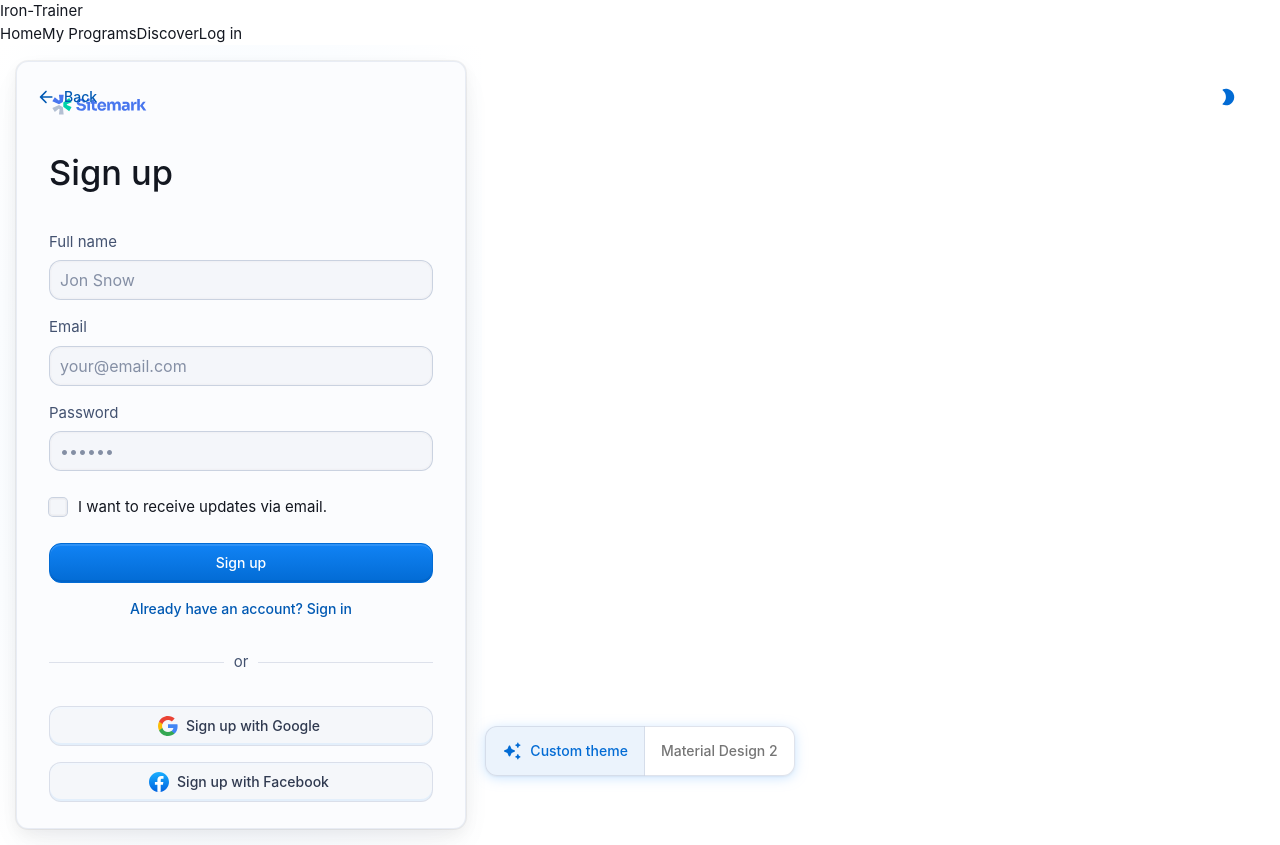
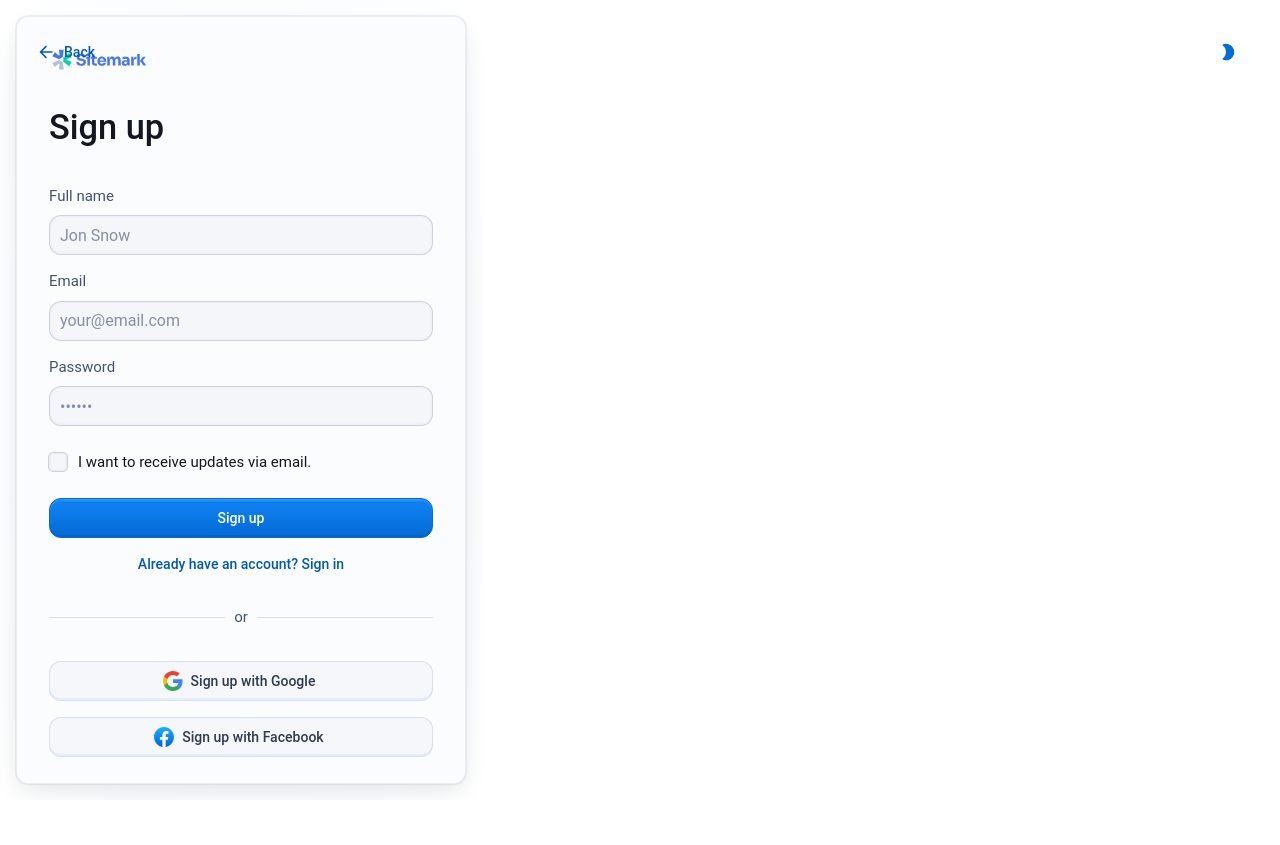
Before and after one commit to TatsatJha/Iron-Trainer, a React (Vite) app in the folder client/: page /register in a window 1280 px wide. After the commit the page ends 800 px from the top, so only its background shows below. Built offline with nearby package versions, Linux system fonts and the light colour scheme.

Commit message:
trouble shoot sign up page

```diff
--- a/client/src/App.tsx
+++ b/client/src/App.tsx
@@ -2,12 +2,11 @@ import { Outlet} from 'react-router-dom'
 import Navbar from './components/navbar'
 
 export default function App() {
+  const url = document.URL
   return (
     <>
-    {/* set z-index to 50 Navbar should be top-most element */}
-      <Navbar/>
-      {/* Outlet routes to all of the pages of webapp */}
-       <Outlet></Outlet>
+    {(url.includes("register")) ? <></> : <Navbar></Navbar>}
+      <Outlet></Outlet>
     </>
   )
 }
--- a/client/src/Components/my-programs/programs-display/ProgramsDisplay.tsx
+++ b/client/src/Components/my-programs/programs-display/ProgramsDisplay.tsx
@@ -1,6 +1,5 @@
 import { MouseEventHandler, useCallback, useEffect, useState } from 'react'
 import { BsPlusSquare } from 'react-icons/bs'
-import img from "../../../assets/default-backdrop.jpg"
 import Program from './Program';
 import {programType, sessionType} from "../../../types/ProgramTypes"
 import ProgramWidget from '../program-widget';
--- a/client/src/Components/sign-up/getSignUpTheme.tsx
+++ b/client/src/Components/sign-up/getSignUpTheme.tsx
@@ -156,7 +156,7 @@ const getDesignTokens = (mode: PaletteMode) => ({
     },
   },
   typography: {
-    fontFamily: ['"Inter", "sans-serif"'].join(','),
+    fontFamily: ['"Roboto", "Helvetica", "Arial"'].join(','),
     h1: {
       fontSize: customTheme.typography.pxToRem(60),
       fontWeight: 600,
--- a/client/src/Pages/sign-up/SignUp.tsx
+++ b/client/src/Pages/sign-up/SignUp.tsx
@@ -1,8 +1,8 @@
 import * as React from 'react';
+import CssBaseline from '@mui/material/CssBaseline';
 import Box from '@mui/material/Box';
 import Button from '@mui/material/Button';
 import Checkbox from '@mui/material/Checkbox';
-import CssBaseline from '@mui/material/CssBaseline';
 import Divider from '@mui/material/Divider';
 import FormControlLabel from '@mui/material/FormControlLabel';
 import FormLabel from '@mui/material/FormLabel';
@@ -166,7 +166,9 @@ export default function SignUp() {
   };
 
   return (
-    <ThemeProvider theme={showCustomTheme ? SignUpTheme : defaultTheme}>
+    <div className='w-screen mx-auto'>
+
+    <ThemeProvider theme={ SignUpTheme }>
       <CssBaseline />
       <SignUpContainer direction="column" justifyContent="space-between">
         <Stack
@@ -298,10 +300,8 @@ export default function SignUp() {
           </Card>
         </Stack>
       </SignUpContainer>
-      <ToggleCustomTheme
-        showCustomTheme={showCustomTheme}
-        toggleCustomTheme={toggleCustomTheme}
-      />
+
     </ThemeProvider>
+    </div>
   );
 }
--- a/client/src/index.css
+++ b/client/src/index.css
@@ -1,3 +1,4 @@
+
 @tailwind base;
 @tailwind components;
 @tailwind utilities;
--- a/package.json
+++ b/package.json
@@ -2,6 +2,7 @@
   "dependencies": {
     "@emotion/react": "^11.11.4",
     "@emotion/styled": "^11.11.5",
+    "@fontsource/inter": "^5.0.18",
     "@fontsource/roboto": "^5.0.13",
     "@mui/icons-material": "^6.0.0-alpha.8",
     "@mui/material": "^6.0.0-alpha.8"
```
Also changed, not shown: client/src/main.tsx (+5 -7 lines), 1 other file (tests, documents, lock files or other folders).
